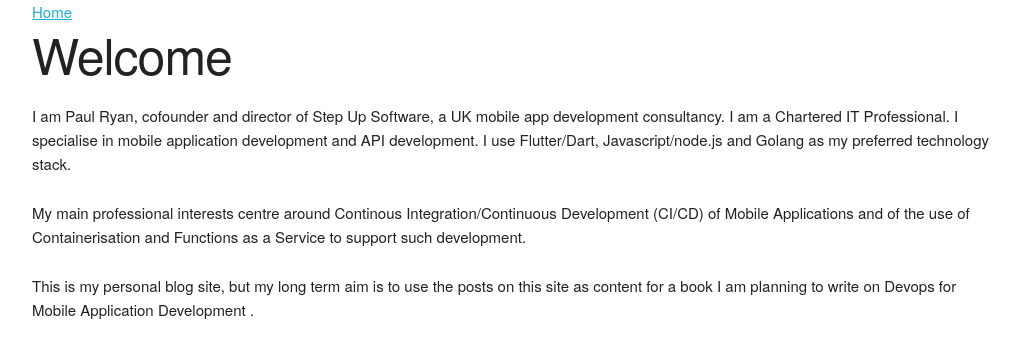
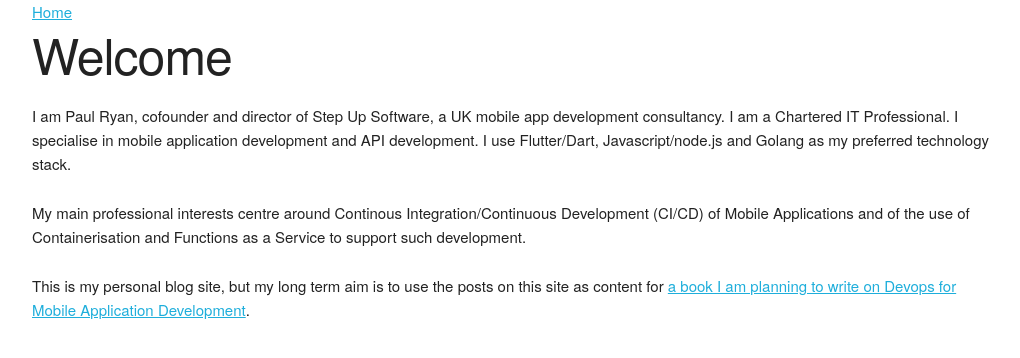
Before and after one commit to sharpred/sharpred.github.io, a Jekyll site: the page built from index.html, in a window 1280 px wide. Shown: the top 358 px of the page, without its empty margins (128-1148 px from the left). Built offline with Jekyll 4.4.1, drawn with Linux system fonts in a browser that asks for light colours; comment, search, counter and statistics services are not loaded; part of the change alters nothing that is shown.

```diff
--- a/index.html
+++ b/index.html
@@ -6,7 +6,7 @@ title: Paul Ryan, Mobile App Consultant
 	<h1>Welcome</h1>
 	<p>I am Paul Ryan, cofounder and director of Step Up Software, a UK mobile app development consultancy. I am a Chartered IT Professional. I specialise in mobile application development and API development.  I use Flutter/Dart, Javascript/node.js and Golang as my preferred technology stack.</p>
     <p>My main professional interests centre around Continous Integration/Continuous Development (CI/CD) of Mobile Applications and of the use of Containerisation and Functions as a Service to support such development.</p>
-    <p>This is my personal blog site, but my long term aim is to use the posts on this site as content for a book I am planning to write on Devops for Mobile Application Development <a href="https://leanpub.com/mobiledevops"></a>.</p>
+    <p>This is my personal blog site, but my long term aim is to use the posts on this site as content for <a href="https://leanpub.com/mobiledevops">a book I am planning to write on Devops for Mobile Application Development</a>.</p>
 </div><!-- /.blurb -->
 <ul class="posts">
   {% for post in site.posts %}
```
